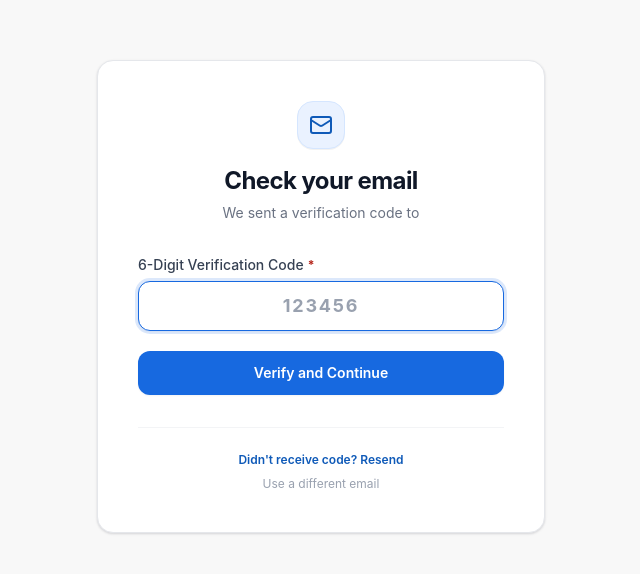
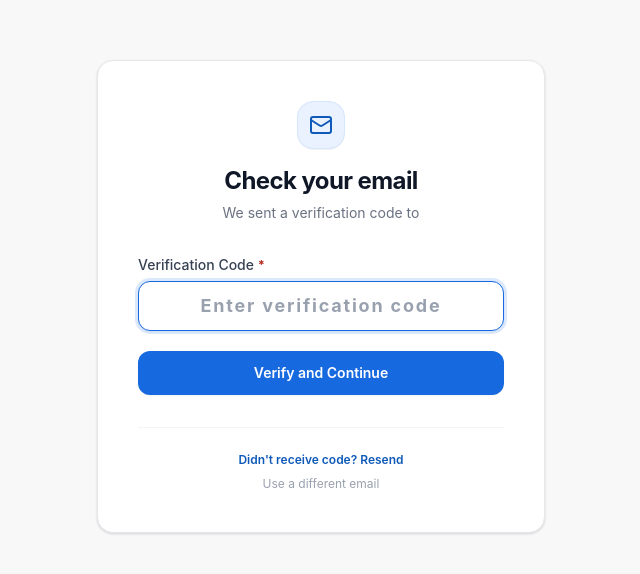
Before and after one commit to thecliniqai/cliniqai-app, a Next.js app: page /verify in a window 1280 px wide. Shown: the part 104-678 px from the top of the page, without its empty margins (319-959 px from the left). Built offline with nearby package versions, Linux system fonts and the light colour scheme; no server answers.

Commit message:
fix(auth): support 8-digit OTP verification codes without hardblocking

```diff
--- a/app/(auth)/join/page.tsx
+++ b/app/(auth)/join/page.tsx
@@ -52,7 +52,7 @@ function JoinClinicContent() {
     // 1. Verify OTP with Supabase Auth
     const { error: verifyError } = await supabase.auth.verifyOtp({
       email,
-      token: otp,
+      token: otp.trim(),
       type: "email",
     });
 
@@ -124,7 +124,7 @@ function JoinClinicContent() {
         ) : (
           <form onSubmit={handleVerifyAndJoin} className="space-y-5">
             <Field
-              label="6-Digit Verification Code"
+              label="Verification Code"
               htmlFor="otp"
               required
               help="Check your email for the one-time login code."
@@ -133,12 +133,12 @@ function JoinClinicContent() {
                 id="otp"
                 type="text"
                 pattern="[0-9]*"
-                maxLength={6}
+                maxLength={10}
                 value={otp}
                 onChange={(e) => setOtp(e.target.value)}
                 className="text-center tracking-widest text-lg font-bold"
                 required
-                placeholder="123456"
+                placeholder="Enter verification code"
                 autoFocus
               />
             </Field>
--- a/app/(auth)/verify/page.tsx
+++ b/app/(auth)/verify/page.tsx
@@ -97,7 +97,7 @@ function VerifyForm() {
 
       <form onSubmit={handleVerify} className="space-y-5">
         <Field
-          label="6-Digit Verification Code"
+          label="Verification Code"
           htmlFor="token"
           error={error || undefined}
           required
@@ -108,9 +108,9 @@ function VerifyForm() {
             inputMode="numeric"
             value={token}
             onChange={(e) => setToken(e.target.value)}
-            placeholder="123456"
+            placeholder="Enter verification code"
             className="text-center tracking-widest text-lg font-bold"
-            maxLength={6}
+            maxLength={10}
             required
             autoFocus
           />
```
